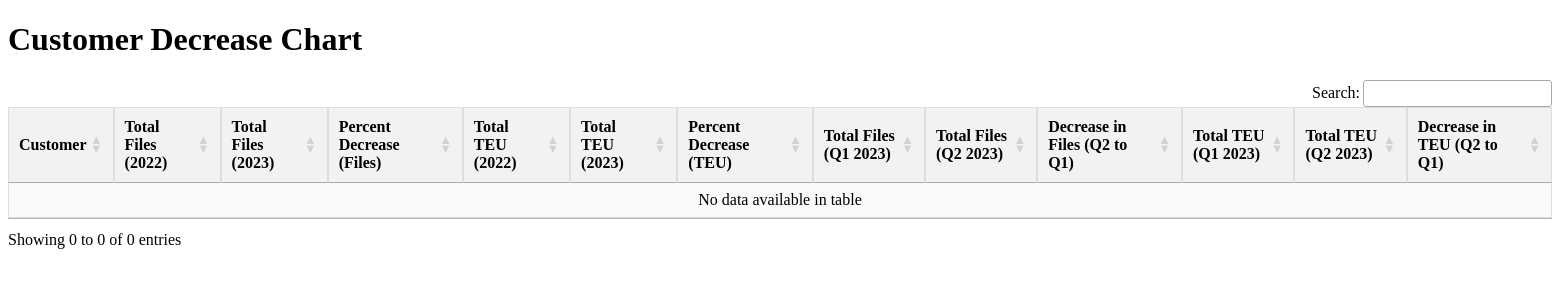
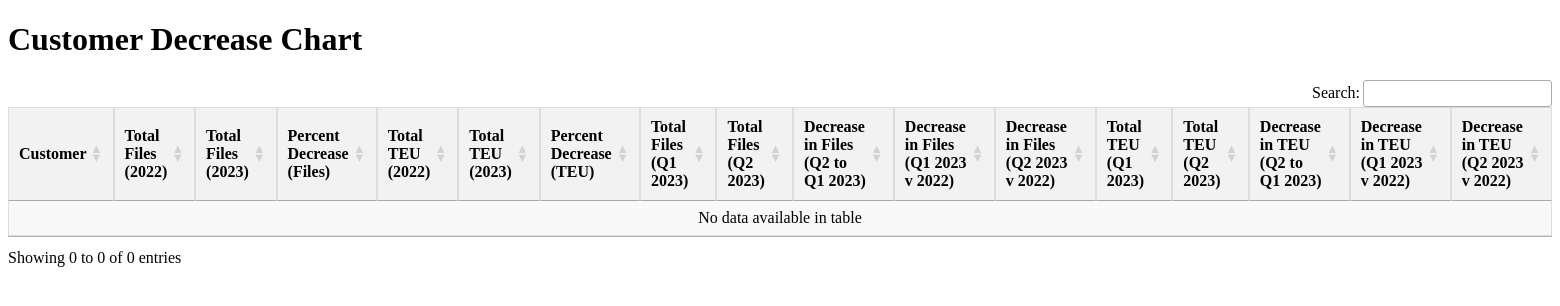
Before and after one commit to climbr88/climbr88.github.io, a Flask app: page / in a window 1560 px wide. Shown: the top 306 px of the page. Run offline with Flask 2, Linux system fonts and the light colour scheme; parts of the project's set-up code (start-up, migrations or seed data) failed here and were passed over; some libraries are stand-ins or nearby versions.

Commit message:
Update index2.html

```diff
--- a/templates/index2.html
+++ b/templates/index2.html
@@ -43,10 +43,14 @@
                 <th>Percent Decrease (TEU)</th>
                 <th>Total Files (Q1 2023)</th>
                 <th>Total Files (Q2 2023)</th>
-                <th>Decrease in Files (Q2 to Q1)</th>
+                <th>Decrease in Files (Q2 to Q1 2023)</th>
+                <th>Decrease in Files (Q1 2023 v 2022)</th>
+                <th>Decrease in Files (Q2 2023 v 2022)</th>
                 <th>Total TEU (Q1 2023)</th>
                 <th>Total TEU (Q2 2023)</th>
-                <th>Decrease in TEU (Q2 to Q1)</th>
+                <th>Decrease in TEU (Q2 to Q1 2023)</th>
+                <th>Decrease in TEU (Q1 2023 v 2022)</th>
+                <th>Decrease in TEU (Q2 2023 v 2022)</th>
             </tr>
         </thead>
         <tbody>
@@ -67,6 +71,12 @@
                 </td>
                 <td>{{ files_q1_2023 }}</td>
                 <td>{{ files_q2_2023 }}</td>
+                <td style="{% if decrease_files_q2_to_q1 is not none and decrease_files_q2_to_q1 < 0 %}color: green;{% endif %}">
+                    {{ "%0.2f%%"|format(decrease_files_q2_to_q1) if decrease_files_q2_to_q1 is not none else "0.00%" }}
+                    {% if decrease_files_q2_to_q1 is not none and decrease_files_q2_to_q1 < 0 %}<span>&#8593;</span>{% endif %}
+                <td style="{% if decrease_files_q1_year is not none and decrease_files_q1_year < 0 %}color: green;{% endif %}">
+                    {{ "%0.2f%%"|format(decrease_files_q2_to_q1) if decrease_files_q2_to_q1 is not none else "0.00%" }}
+                    {% if decrease_files_q2_to_q1 is not none and decrease_files_q2_to_q1 < 0 %}<span>&#8593;</span>{% endif %}
                 <td style="{% if decrease_files_q2_to_q1 is not none and decrease_files_q2_to_q1 < 0 %}color: green;{% endif %}">
                     {{ "%0.2f%%"|format(decrease_files_q2_to_q1) if decrease_files_q2_to_q1 is not none else "0.00%" }}
                     {% if decrease_files_q2_to_q1 is not none and decrease_files_q2_to_q1 < 0 %}<span>&#8593;</span>{% endif %}
```
